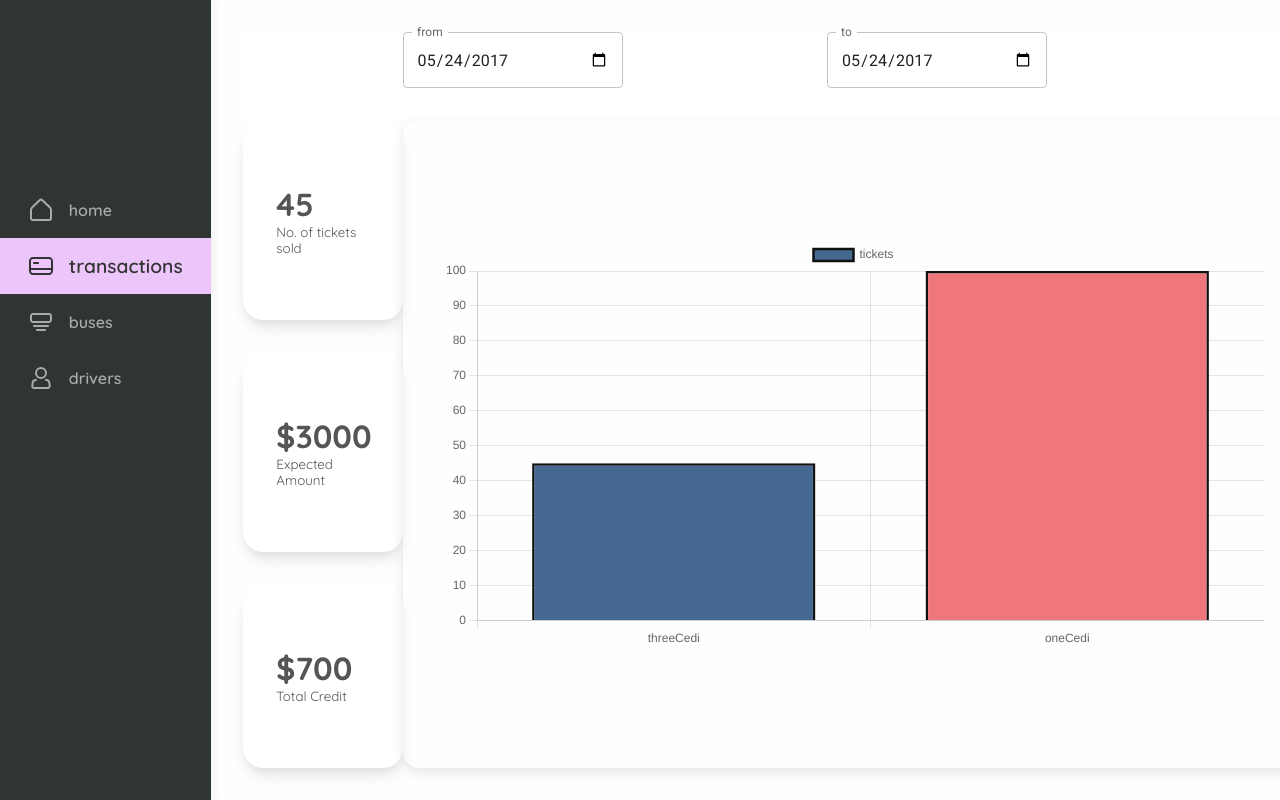
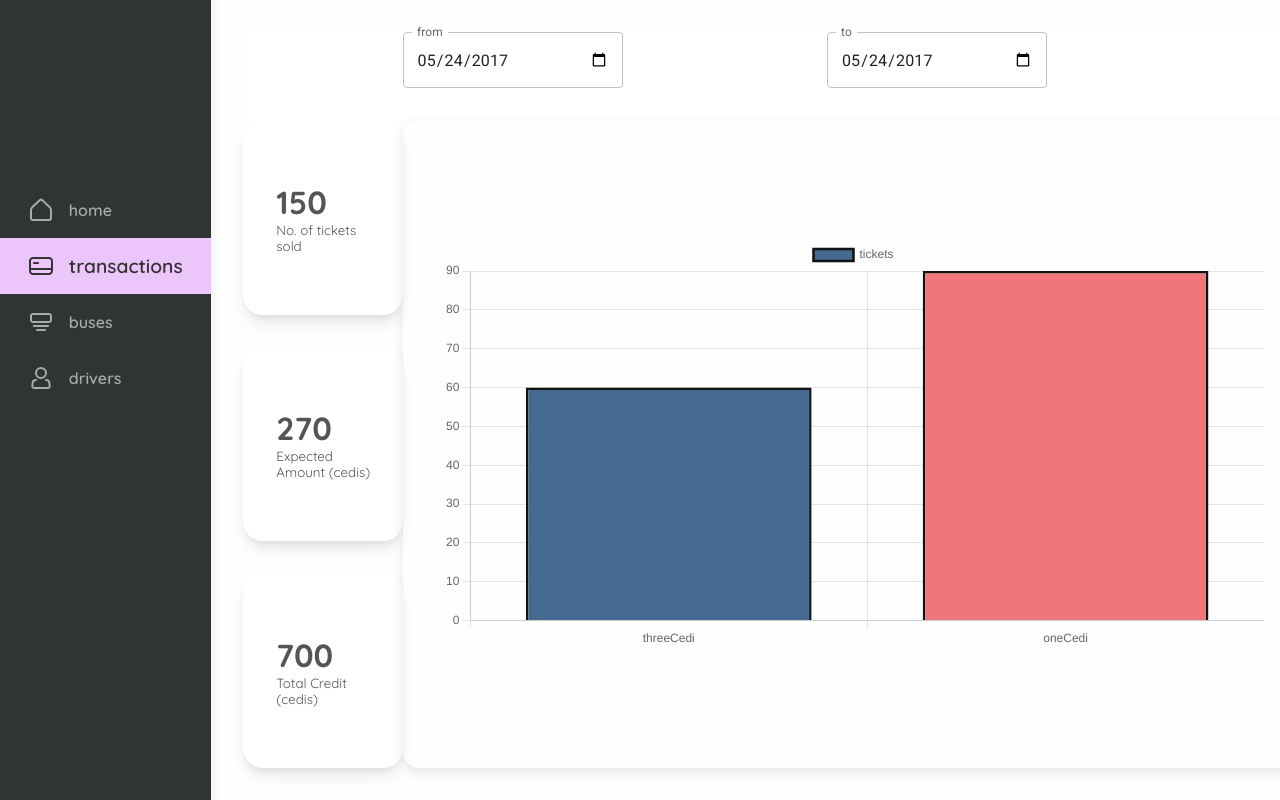
Before and after one commit to faddalibrahim/vooom-admin-dashboard, a React (Create React App) app: page /transactions in a window 1280 px wide. Shown: the top 800 px of the page. Built offline with nearby package versions, Linux system fonts and the light colour scheme; a web font is replaced by a local one.

Commit message:
mock data works

```diff
--- /dev/null
+++ b/src/components/charts/LineChart.js
@@ -0,0 +1,8 @@
+import { Line } from "react-chartjs-2";
+import { Chart as ChartJS } from "chart.js/auto";
+
+const LineChart = ({ chartData }) => {
+  return <Line data={chartData} />;
+};
+
+export default LineChart;
--- /dev/null
+++ b/src/components/charts/PieChart.js
@@ -0,0 +1,8 @@
+import { Pie } from "react-chartjs-2";
+import { Chart as ChartJS } from "chart.js/auto";
+
+const PieChart = ({ chartData }) => {
+  return <Pie data={chartData} />;
+};
+
+export default PieChart;
--- a/src/pages/home/Home.js
+++ b/src/pages/home/Home.js
@@ -11,13 +11,13 @@ const Home = () => {
       </div>
       <div className={homeStyles.uses}>
         <div>
-          <strong>Draw Insights</strong>
+          <strong>Manage Data</strong>
           <AnalyticsSvg1 />
         </div>
-        {/* <div>
+        <div>
           <AnalyticsSvg2 />
-          <strong>draw insights</strong>
-        </div> */}
+          <strong>Draw Insights</strong>
+        </div>
         <div>
           <strong>Manage Personnel</strong>
           <AnalyticsSvg3 />
--- a/src/pages/home/home.module.scss
+++ b/src/pages/home/home.module.scss
@@ -15,7 +15,8 @@
 
 .appBar {
   // padding: 0.8rem 1rem;
-  box-shadow: rgba(149, 157, 165, 0.2) 0px 8px 24px;
+  // box-shadow: rgba(149, 157, 165, 0.2) 0px 8px 24px;
+  box-shadow: rgba(99, 99, 99, 0.2) 0px 2px 8px 0px;
   display: flex;
   align-items: center;
   h1 {
--- a/src/pages/transactions/Transactions.js
+++ b/src/pages/transactions/Transactions.js
@@ -5,15 +5,27 @@ import TextField from "@mui/material/TextField";
 import { useState } from "react";
 
 import { ticketsData } from "./mockData";
-import BarChart from "components/bar-chat/BarChart";
+import BarChart from "components/charts/BarChart";
+import LineChart from "components/charts/LineChart";
+import PieChart from "components/charts/PieChart";
 
 const Transactions = () => {
+  const initialRandom = Math.floor(Math.random() * ticketsData.length);
+
+  const [sold, setSold] = useState(
+    ticketsData[initialRandom][0].quantity +
+      ticketsData[initialRandom][1].quantity
+  );
+  const [amount, setAmount] = useState(
+    ticketsData[initialRandom][0].amount + ticketsData[initialRandom][1].amount
+  );
+
   const [ticketsDataa, setTicketsDataa] = useState({
-    labels: ticketsData.map((data) => data.ticketType),
+    labels: ticketsData[0].map((data) => data.ticketType),
     datasets: [
       {
         label: "tickets",
-        data: ticketsData.map((data) => data.quantity),
+        data: ticketsData[initialRandom].map((data) => data.quantity),
         backgroundColor: ["#456990", "#ef767a"],
         borderColor: "#111",
         borderWidth: 2.5,
@@ -32,6 +44,28 @@ const Transactions = () => {
           InputLabelProps={{
             shrink: true,
           }}
+          onChange={() => {
+            const curr = Math.floor(Math.random() * ticketsData.length);
+            setTicketsDataa({
+              labels: ticketsData[0].map((data) => data.ticketType),
+              datasets: [
+                {
+                  label: "tickets",
+                  data: ticketsData[curr].map((data) => data.quantity),
+                  backgroundColor: ["#456990", "#ef767a"],
+                  borderColor: "#111",
+                  borderWidth: 2.5,
+                },
+              ],
+            });
+
+            setAmount(
+              ticketsData[curr][0].amount + ticketsData[curr][1].amount
+            );
+            setSold(
+              ticketsData[curr][0].quantity + ticketsData[curr][1].quantity
+            );
+          }}
         />
         <TextField
           id="date"
@@ -42,27 +76,40 @@ const Transactions = () => {
           InputLabelProps={{
             shrink: true,
           }}
+          onChange={() => {
+            const curr = Math.floor(Math.random() * ticketsData.length);
+            setTicketsDataa({
+              labels: ticketsData[0].map((data) => data.ticketType),
+              datasets: [
+                {
+                  label: "tickets",
+                  data: ticketsData[curr].map((data) => data.quantity),
+                  backgroundColor: ["#456990", "#ef767a"],
+                  borderColor: "#111",
+                  borderWidth: 2.5,
+                },
+              ],
+            });
+            setAmount(
+              ticketsData[curr][0].amount + ticketsData[curr][1].amount
+            );
+            setSold(
+              ticketsData[curr][0].quantity + ticketsData[curr][1].quantity
+            );
+          }}
         />
       </div>
       <div className={transactionsStyles.summary}>
-        <TicketsDataCard
-          label="No. of tickets sold"
-          value="45"
-          backgroundColor="rgba(245, 246, 151, 0.55)"
-        />
-        <TicketsDataCard
-          label="Expected Amount"
-          value="$3000"
-          backgroundColor="#ECC5FA"
-        />
-        <TicketsDataCard
-          label="Total Credit"
-          value="$700"
-          backgroundColor="#C5DDFA"
-        />
+        <TicketsDataCard label="No. of tickets sold" value={sold} />
+        <TicketsDataCard value={amount} label="Expected Amount (cedis)" />
+        <TicketsDataCard label="Total Credit (cedis)" value="700" />
       </div>
       <div className={transactionsStyles.more}>
         <BarChart chartData={ticketsDataa} />
+        {/* <LineChart chartData={ticketsDataa} /> */}
+        {/* <div style={{ width: "50%" }}>
+          <PieChart chartData={ticketsDataa} />
+        </div> */}
       </div>
     </div>
   );
--- a/src/pages/transactions/mockData.js
+++ b/src/pages/transactions/mockData.js
@@ -1,12 +1,58 @@
 export const ticketsData = [
+  [
     {
       id: 1,
       ticketType: "threeCedi",
       quantity: 45,
+      amount: 135,
     },
     {
       id: 2,
       ticketType: "oneCedi",
       quantity: 100,
+      amount: 100,
     },
+  ],
+  [
+    {
+      id: 3,
+      ticketType: "threeCedi",
+      quantity: 60,
+      amount: 180,
+    },
+    {
+      id: 4,
+      ticketType: "oneCedi",
+      quantity: 90,
+      amount: 90,
+    },
+  ],
+  [
+    {
+      id: 5,
+      ticketType: "threeCedi",
+      quantity: 10,
+      amount: 30,
+    },
+    {
+      id: 6,
+      ticketType: "oneCedi",
+      quantity: 80,
+      amount: 80,
+    },
+  ],
+  [
+    {
+      id: 5,
+      ticketType: "threeCedi",
+      quantity: 100,
+      amount: 300,
+    },
+    {
+      id: 6,
+      ticketType: "oneCedi",
+      quantity: 50,
+      amount: 50,
+    },
+  ],
 ];
--- a/src/pages/transactions/transactions.module.scss
+++ b/src/pages/transactions/transactions.module.scss
@@ -24,6 +24,9 @@
   border-radius: 1rem;
   box-shadow: rgba(0, 0, 0, 0.1) 0px 4px 12px;
   padding: 2.5rem;
-  display: grid;
-  place-items: center;
+  // display: grid;
+  // place-items: center;
+  display: flex;
+  justify-content: center;
+  align-items: center;
 }
```
Also changed, not shown: src/components/charts/BarChart.js (renamed from src/components/bar-chat/BarChart.js). Lines whose indentation alone changed are shown as unchanged.
